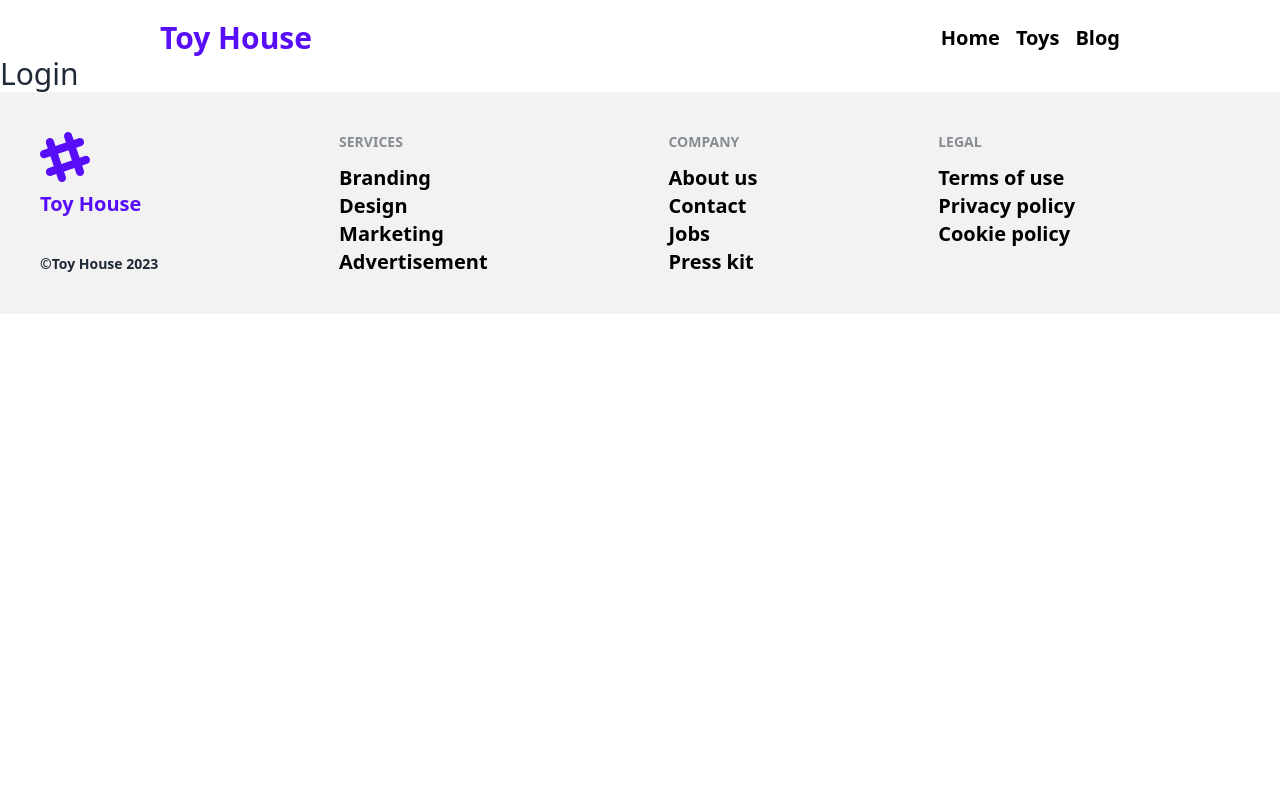
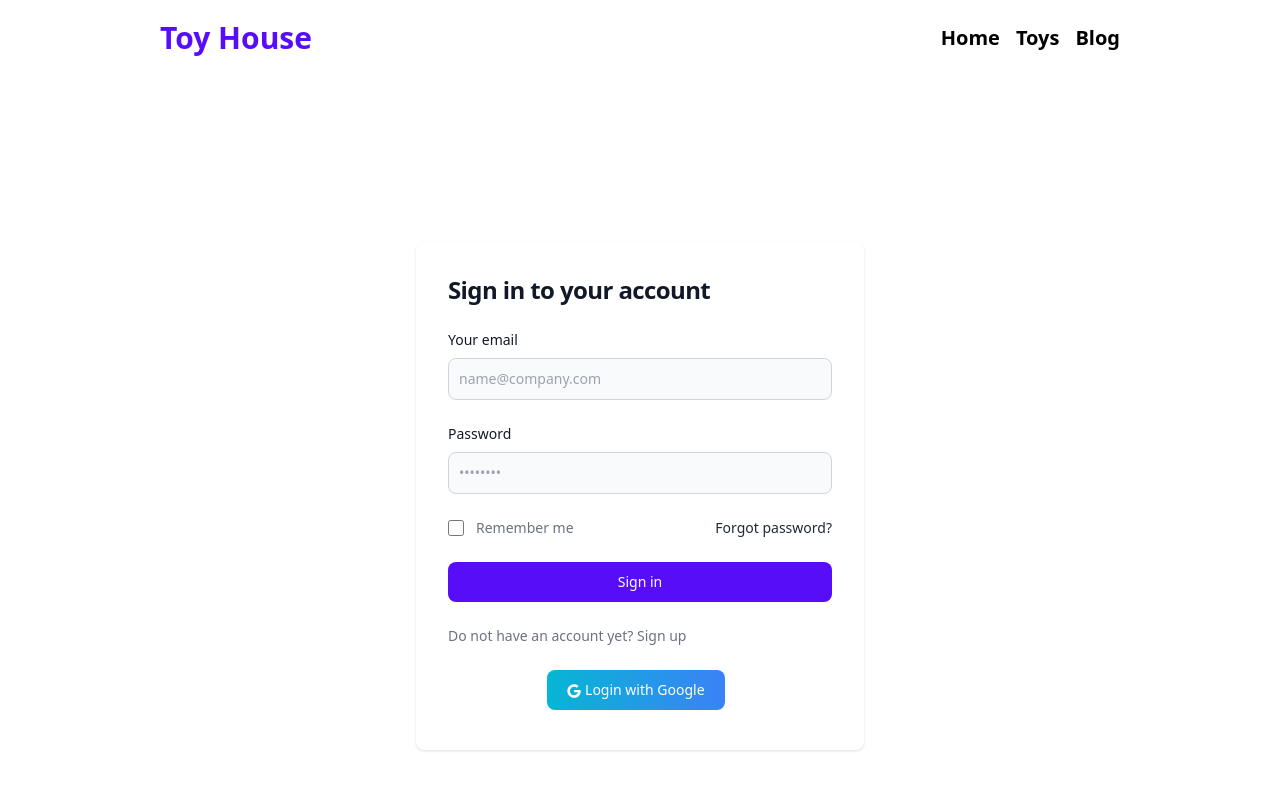
Before and after one commit to fahimshariar28/toy-house-clint, a React (Vite) app: page /login in a window 1280 px wide. Shown: the top 800 px of the page. Built offline with nearby package versions, Linux system fonts and the light colour scheme; no server answers.

Commit message:
Login page added

```diff
--- a/src/Pages/Login/Login.jsx
+++ b/src/Pages/Login/Login.jsx
@@ -1,7 +1,133 @@
+import { useContext } from "react";
+import { Link, useLocation, useNavigate } from "react-router-dom";
+import { FaGoogle } from "react-icons/fa";
+import { AuthContext } from "../../../public/provider/AuthProvider";
+
 const Login = () => {
+  const location = useLocation();
+  const from = location.state?.from || "/";
+  const { signIn, signInWithGoogle } = useContext(AuthContext);
+  const navigate = useNavigate();
+  const handleLogin = (e) => {
+    e.preventDefault();
+    const email = e.target.email.value;
+    const password = e.target.password.value;
+    signIn(email, password)
+      .then((userCredential) => {
+        // Signed in
+        const user = userCredential.user;
+        console.log(user);
+        navigate(from, { replace: true });
+      })
+      .catch((error) => {
+        const errorCode = error.code;
+        const errorMessage = error.message;
+        console.log(errorCode, errorMessage);
+      });
+  };
+  const handleGoogleLogin = () => {
+    signInWithGoogle()
+      .then((userCredential) => {
+        // Signed in
+        const user = userCredential.user;
+        console.log(user);
+        navigate(from, { replace: true });
+      })
+      .catch((error) => {
+        const errorCode = error.code;
+        const errorMessage = error.message;
+        console.log(errorCode, errorMessage);
+      });
+  };
+
   return (
-    <div>
-      <h1 className="text-3xl">Login</h1>
+    <div className="w-9/12 mx-auto mt-10">
+      <section>
+        <div className="flex flex-col items-center justify-center px-6 py-8 mx-auto md:h-screen lg:py-0">
+          <div className="w-full bg-white rounded-lg shadow dark:border md:mt-0 sm:max-w-md xl:p-0 ">
+            <div className="p-6 space-y-4 md:space-y-6 sm:p-8">
+              <h1 className="text-xl font-bold leading-tight tracking-tight text-gray-900 md:text-2xl">
+                Sign in to your account
+              </h1>
+              <form className="space-y-4 md:space-y-6" onSubmit={handleLogin}>
+                <div>
+                  <label className="block mb-2 text-sm font-medium text-gray-900">
+                    Your email
+                  </label>
+                  <input
+                    type="email"
+                    name="email"
+                    id="email"
+                    className="bg-gray-50 border border-gray-300 text-gray-900 sm:text-sm rounded-lg focus:ring-primary-600 focus:border-primary-600 block w-full p-2.5 "
+                    placeholder="name@company.com"
+                    required=""
+                  />
+                </div>
+                <div>
+                  <label className="block mb-2 text-sm font-medium text-gray-900">
+                    Password
+                  </label>
+                  <input
+                    type="password"
+                    name="password"
+                    id="password"
+                    placeholder="••••••••"
+                    className="bg-gray-50 border border-gray-300 text-gray-900 sm:text-sm rounded-lg focus:ring-primary-600 focus:border-primary-600 block w-full p-2.5"
+                    required=""
+                  />
+                </div>
+                <div className="flex items-center justify-between">
+                  <div className="flex items-start">
+                    <div className="flex items-center h-5">
+                      <input
+                        id="remember"
+                        aria-describedby="remember"
+                        type="checkbox"
+                        className="w-4 h-4 border border-gray-300 rounded bg-gray-50 focus:ring-3 focus:ring-primary-300"
+                        required=""
+                      />
+                    </div>
+                    <div className="ml-3 text-sm">
+                      <label className="text-gray-500 ">Remember me</label>
+                    </div>
+                  </div>
+                  <Link
+                    to=""
+                    className="text-sm font-medium text-primary-600 hover:underline dark:text-primary-500"
+                  >
+                    Forgot password?
+                  </Link>
+                </div>
+                <button
+                  type="submit"
+                  className="w-full text-white bg-primary hover:bg-blue-950 focus:ring-4 focus:outline-none focus:ring-primary-300 font-medium rounded-lg text-sm px-5 py-2.5 text-center"
+                >
+                  Sign in
+                </button>
+                <p className="text-sm font-light text-gray-500 dark:text-gray-400">
+                  Do not have an account yet?{" "}
+                  <Link
+                    to="/register"
+                    className="font-medium text-primary-600 hover:underline dark:text-primary-500"
+                  >
+                    Sign up
+                  </Link>
+                </p>
+              </form>
+              <div className="flex justify-center items-center">
+                <button
+                  onClick={handleGoogleLogin}
+                  type="button"
+                  className="text-white bg-gradient-to-r from-cyan-500 to-blue-500 hover:bg-gradient-to-bl focus:ring-4 focus:outline-none focus:ring-cyan-300 dark:focus:ring-cyan-800 font-medium rounded-lg text-sm px-5 py-2.5 text-center mr-2 mb-2"
+                >
+                  {/* Login with google button  */}
+                  <FaGoogle className="inline"></FaGoogle> Login with Google
+                </button>{" "}
+              </div>
+            </div>
+          </div>
+        </div>
+      </section>
     </div>
   );
 };
```
